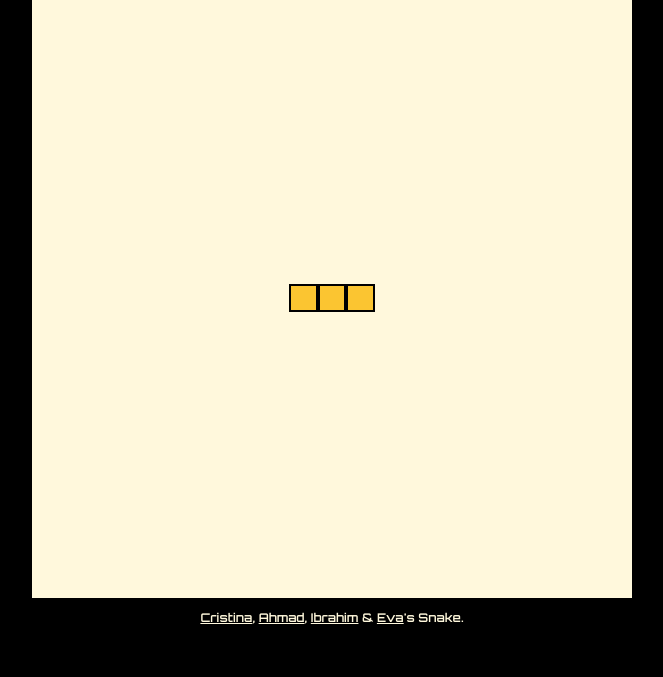
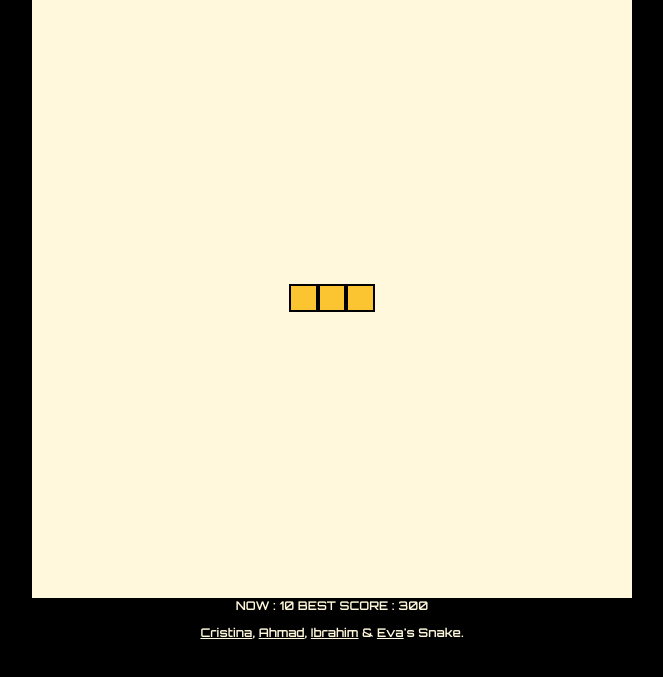
Before and after one commit to Ibrahim-sho/js-game-jam-team-6, a website built with webpack: page index.html in a window 1280 px wide. Shown: the part 79-756 px from the top of the page, without its empty margins (308-971 px from the left). Built offline with nearby package versions, Linux system fonts and the light colour scheme.

Commit message:
adding blockscore

```diff
--- a/css/grid.css
+++ b/css/grid.css
@@ -13,6 +13,16 @@ footer{
     text-align: center;
     font-weight: 600;
 }
+
+.blockscore{
+    color:cornsilk;
+    font-family: 'Orbitron', sans-serif;
+    text-align: center;
+    font-size: 12px;
+    font-weight: 600;
+}
+
+
 a{
     color:cornsilk;
 }
@@ -36,7 +46,6 @@ body{
 }
 
 .snake{
-
     background-color: #fbc531;
     border: .25vmin solid black;
 }
--- a/index.html
+++ b/index.html
@@ -23,6 +23,12 @@
 
 
 <!-- Footer -->
+<div class="blockscore">
+    NOW : 10
+    BEST SCORE : 300
+</div>
+
+
 <footer>
     <p><a href="https://github.com/Shticrina">Cristina</a>, <a href="https://github.com/Ahmad-Hendi">Ahmad</a>, <a href="https://github.com/Ibrahim-sho">Ibrahim</a> & <a href="https://github.com/EvaMlg">Eva</a>'s Snake.</p>
 </footer>
```
Also changed, not shown: Untitled-1.html (deleted, +0 -11 lines).
